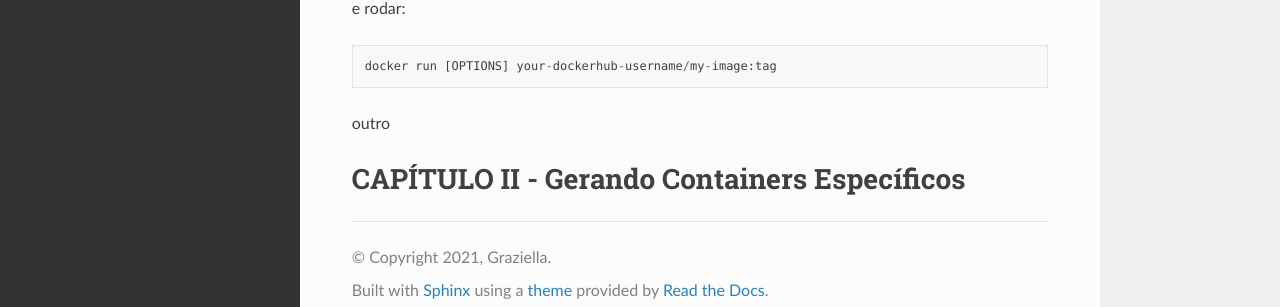
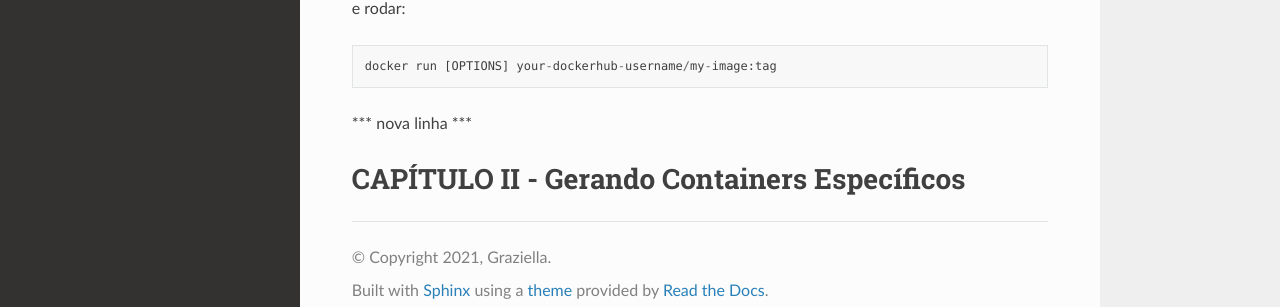
Before and after one commit to eniohandy/readthedocs, a Sphinx documentation site: the page built from docs/source/docker.md, in a window 1280 px wide and 900 px high, scrolled down 1423 px. Shown: the part 573-880 px from the top of the window. Built offline with Sphinx 7.4.7 and the Read the Docs theme 3.1.0, drawn with Linux system fonts in a browser that asks for light colours; pages that are not in the unit, such as notebooks, are missing from menus.

Commit message:
novo settings

````diff
--- a/docs/source/docker.md
+++ b/docs/source/docker.md
@@ -89,7 +89,6 @@ e rodar:
 docker run [OPTIONS] your-dockerhub-username/my-image:tag
 ```
 
-outro
-
+*** nova linha ***
 
 # CAPÍTULO II - Gerando Containers Específicos
````
